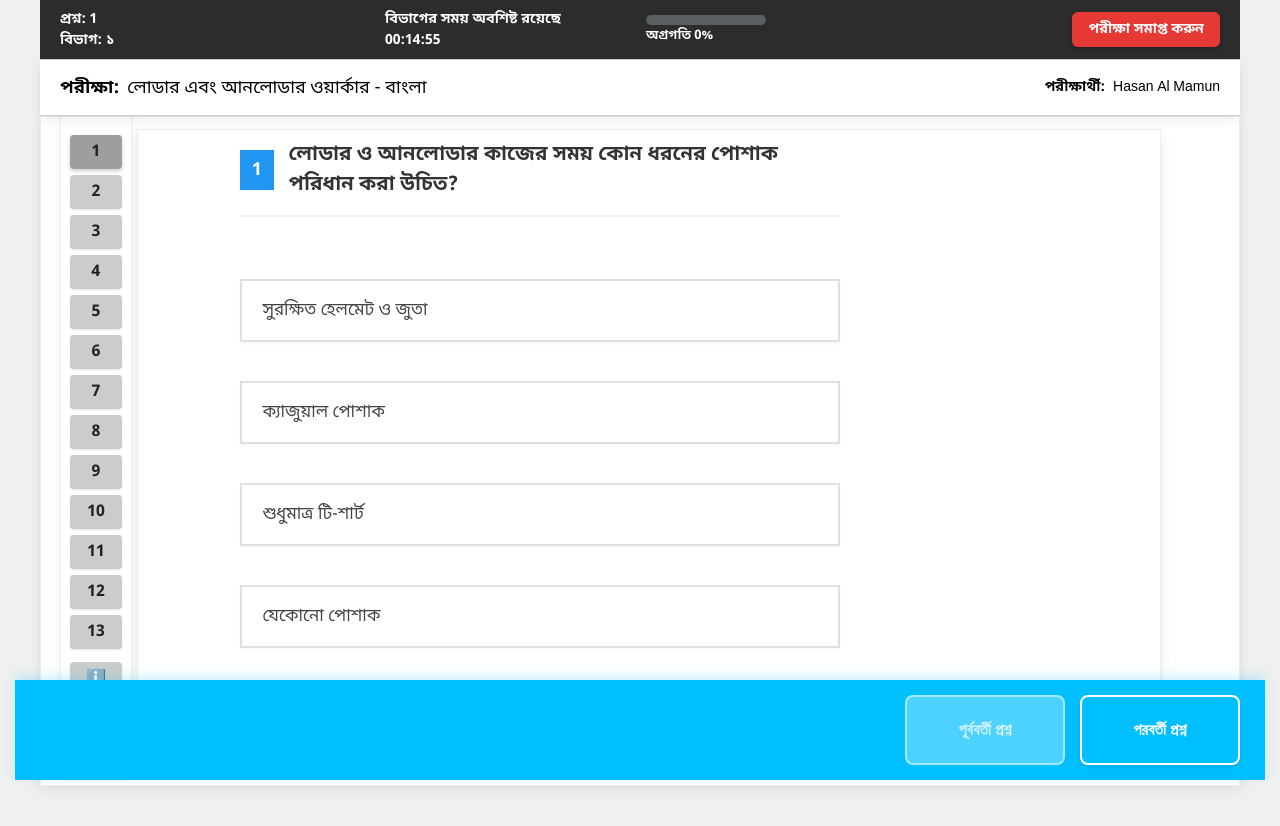
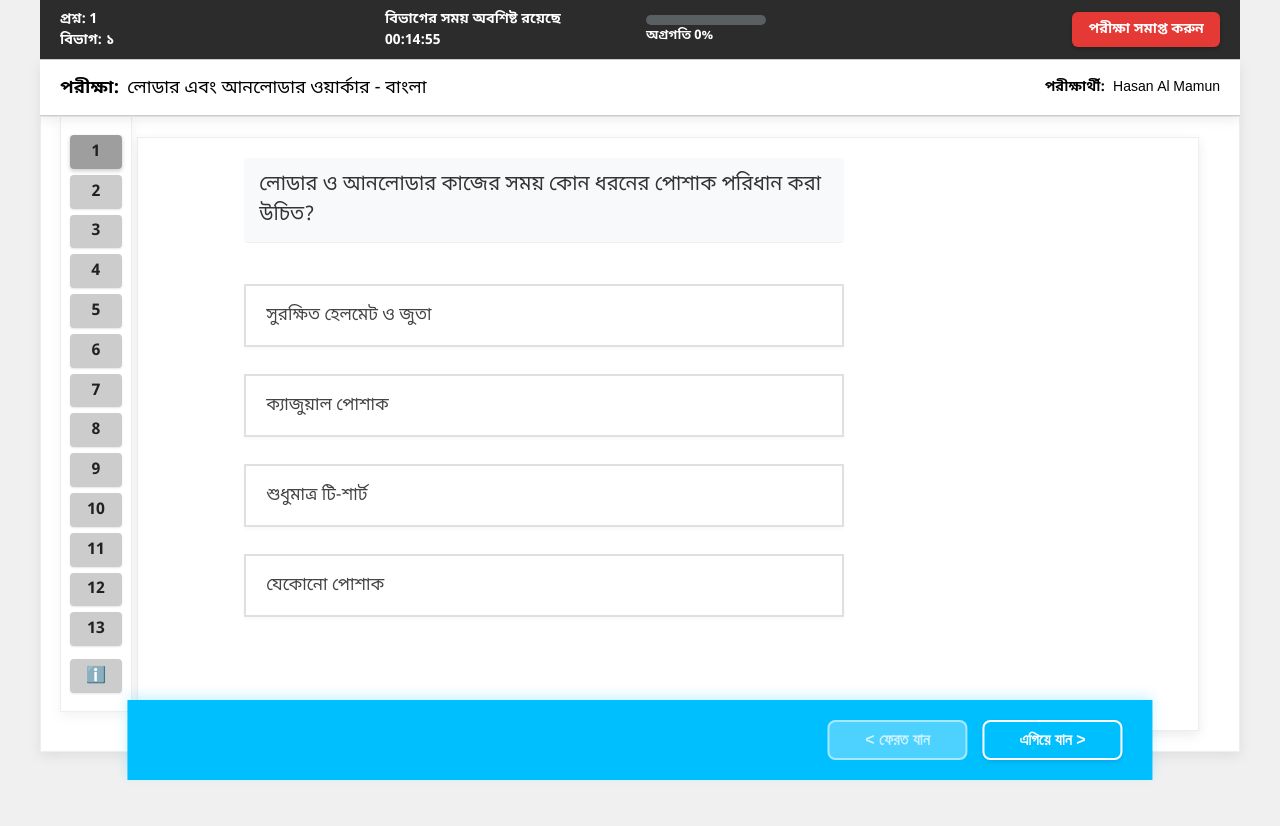
Before and after one commit to resilientbd/react-quiz, a React (Create React App) app: page / in a window 1280 px wide. Shown: the top 826 px of the page. Built offline with nearby package versions, Linux system fonts and the light colour scheme; some icons are missing.

Commit message:
adjusted acceptable state

```diff
--- a/src/components/MainContent.css
+++ b/src/components/MainContent.css
@@ -4,15 +4,14 @@
   box-shadow: 0 4px 12px rgba(0, 0, 0, 0.08);
   box-sizing: border-box;
   overflow-y: auto;
+  padding: 20px;
   padding-left: 10%;
-  padding-top: 1%;
-  padding-right: 5%;
-  padding-bottom: 5%;
   margin-left: -20px;
   border: 1px solid #EEEEEE;
   margin-top: 0;
   margin-bottom: 0;
-  width: calc(100% + 60px);
+  width: 120%;
+
 }
 
 .question-container {
@@ -26,27 +25,20 @@
 .question-header {
   display: flex;
   align-items: center;
-  margin-bottom: 25px;
-  padding-bottom: 15px;
-  border-bottom: 2px solid #F0F0F0;
+  margin-bottom: 15px;
+  padding: 12px 15px;
+  border-bottom: 1px solid #F0F0F0;
+  background-color: #f8f9fa;
+  border-radius: 4px;
 }
 
 .question-number {
-  background-color: #2196F3;
-  color: white;
-  width: 40px;
-  height: 40px;
-  display: flex;
-  align-items: center;
-  justify-content: center;
-  font-weight: bold;
-  font-size: 18px;
-  margin-right: 15px;
+  display: none;
 }
 
 .question-text {
   font-family: 'Noto Sans Bengali', sans-serif;
-  font-weight: 600;
+  font-weight: normal;
   color: #333333;
   font-size: 20px;
   margin: 0;
@@ -60,11 +52,11 @@
   flex-direction: column;
   width: 100%;
   padding: 0;
-  margin: 25px 0 15px 0;
+  margin: 20px 0 10px 0;
 }
 
 .option-item {
-  margin: 12px 0;
+  margin: 6px 0;
   width: 100%;
 }
 
--- a/src/components/QuizScreen.css
+++ b/src/components/QuizScreen.css
@@ -258,6 +258,7 @@
   width: calc(100% - 40px);
   max-width: 1200px;
   padding: 0 10px;
+  min-height: calc(100vh - 116px - 90px);
 }
 
 /* Sidebar */
@@ -266,7 +267,7 @@
   background-color: #FFFFFF;
   padding: 15px 0;
   border: 1px solid #EEEEEE;
-  height: calc(100vh - 176px);
+  height: calc(100vh - 116px - 90px - 30px);
   position: fixed;
   display: flex;
   flex-direction: column;
@@ -442,31 +443,36 @@
   background-color: #00BFFF;
   display: flex;
   justify-content: flex-end;
-  padding: 15px 25px;
-  height: 70px;
+  padding: 10px 30px;
+  height: 60px;
   position: fixed;
   bottom: 20px;
   left: 50%;
   transform: translateX(-50%);
-  width: calc(100% - 40px);
-  max-width: 1200px;
+  width: calc(100% - 60px);
+  max-width: 75.4%;
   z-index: 100;
   box-shadow: 0 -4px 12px rgba(0, 191, 255, 0.2);
   border: none;
+  align-items: center;
 }
 
 .nav-button {
-  padding: 12px 25px;
+  padding: 8px 20px;
   border: 2px solid white;
   border-radius: 8px;
   font-weight: 600;
   cursor: pointer;
   font-size: 16px;
-  min-width: 160px;
+  min-width: 140px;
   transition: all 0.3s ease;
   background-color: transparent;
   color: white;
   box-shadow: 0 2px 4px rgba(0,0,0,0.1);
+  display: flex;
+  align-items: center;
+  justify-content: center;
+  height: 40px;
 }
 
 .nav-button:hover:not(:disabled) {
--- a/src/components/QuizScreen.tsx
+++ b/src/components/QuizScreen.tsx
@@ -239,14 +239,14 @@ const QuizScreen: React.FC<QuizScreenProps> = ({ questions, updateQuestions }) =
           onClick={handlePrevious}
           disabled={currentQuestionIndex === 0}
         >
-          পূর্ববর্তী প্রশ্ন
+          &lt; ফেরত যান
         </button>
         <button
           className="nav-button next-button"
           onClick={handleNext}
           disabled={currentQuestionIndex === questions.length - 1}
         >
-          পরবর্তী প্রশ্ন
+          এগিয়ে যান &gt;
         </button>
       </div>
     </div>
```
